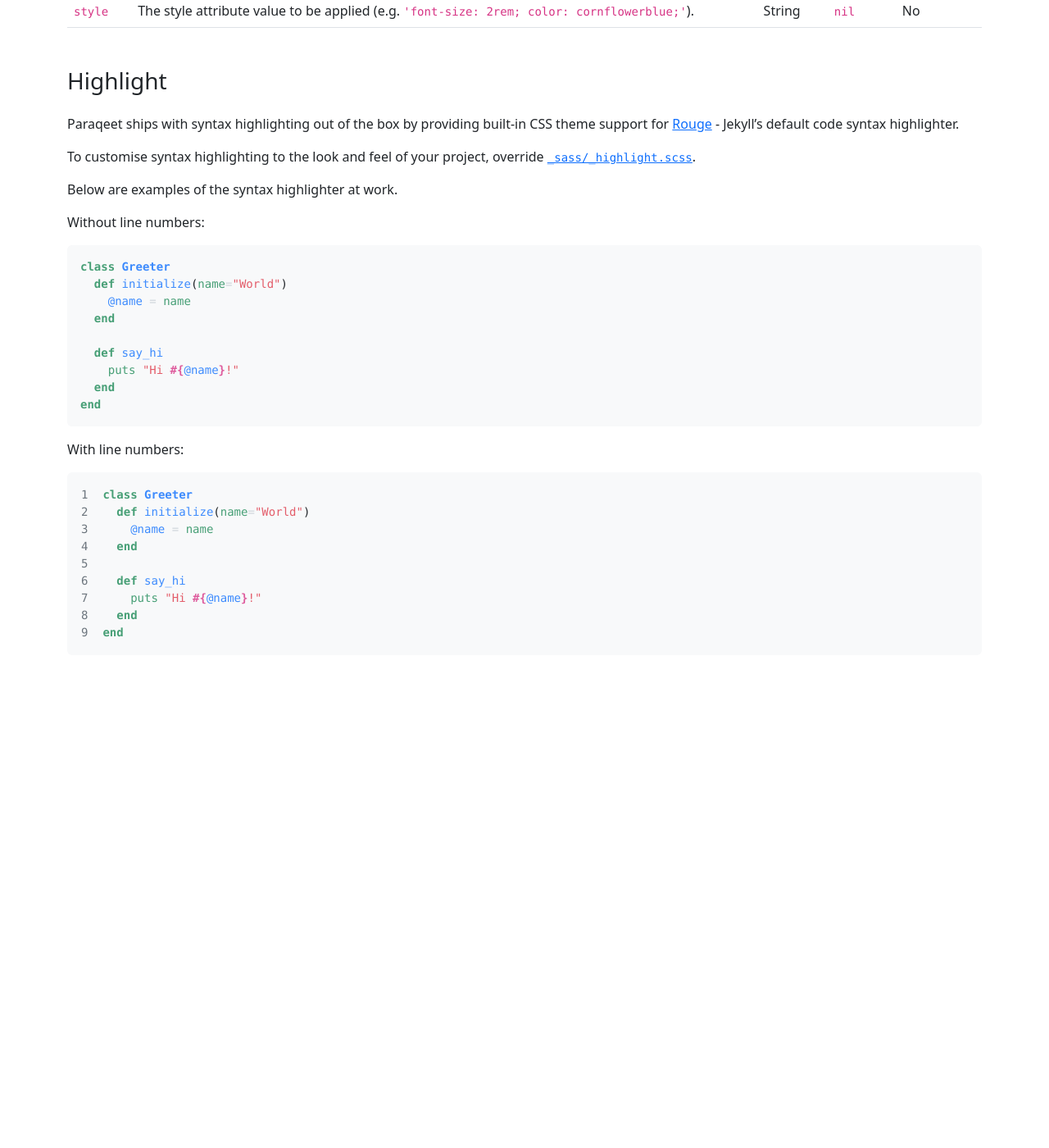
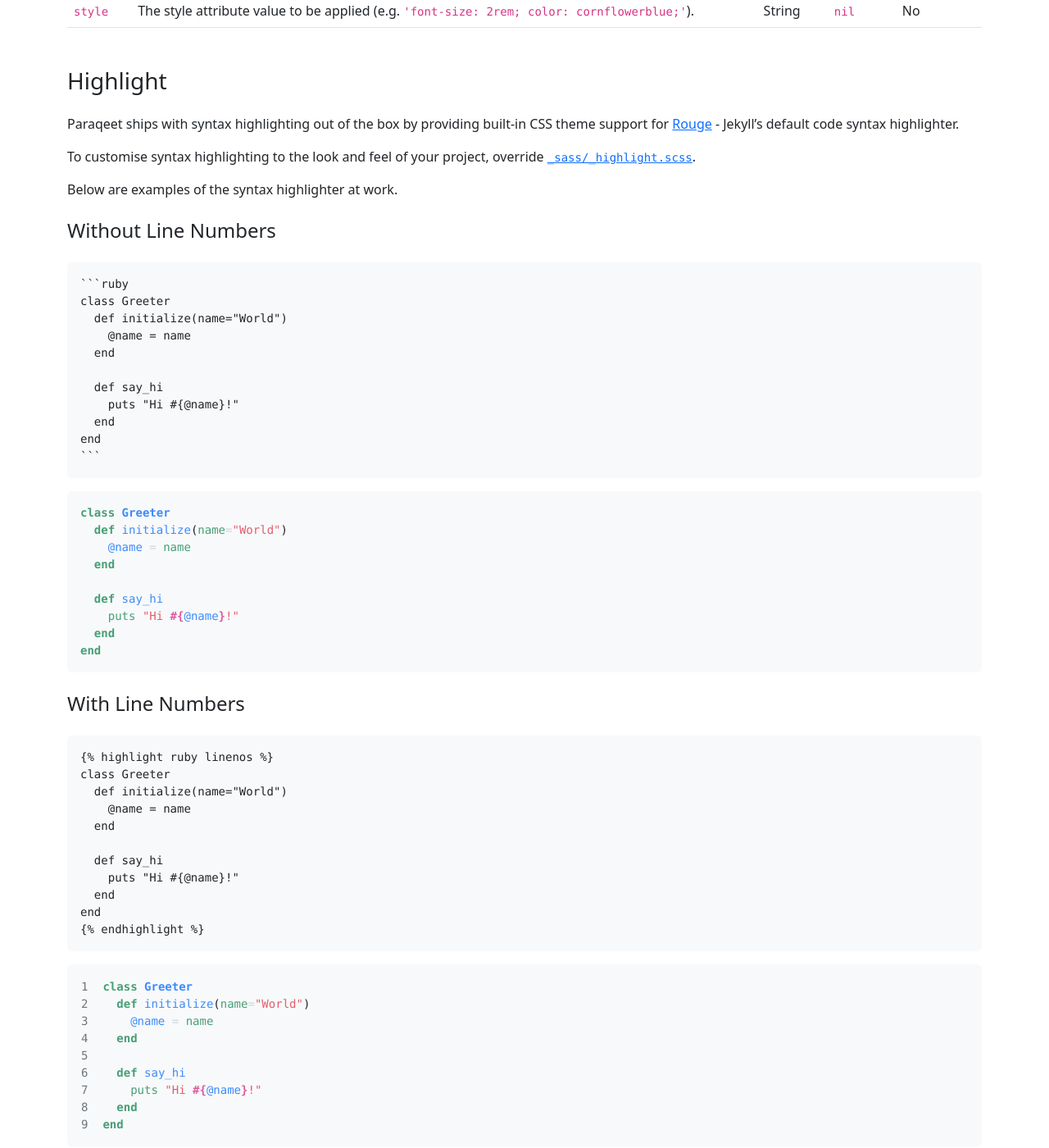
Before and after one commit to signified/paraqeet, a Jekyll site: the page built from index.md, in a window 1280 px wide and 1400 px high, scrolled down 2529 px. Shown: the whole window at 82% size. Built offline with Jekyll 4.4.1, drawn with Linux system fonts in a browser that asks for light colours; our own code applies the rules of GitHub Pages for plain Markdown files; before the commit the page ends 3376 px from its top, so only the background shows below that.

Commit message:
Update index.md

`````diff
--- a/index.md
+++ b/index.md
@@ -137,7 +137,23 @@ To customise syntax highlighting to the look and feel of your project, override
 
 Below are examples of the syntax highlighter at work.
 
-Without line numbers:
+#### Without Line Numbers
+{: .my-4}
+
+````
+```ruby
+class Greeter
+  def initialize(name="World")
+    @name = name
+  end
+
+  def say_hi
+    puts "Hi #{@name}!"
+  end
+end
+```
+````
+{: .mb-3}
 
 ```ruby
 class Greeter
@@ -152,7 +168,23 @@ end
 ```
 {: .mb-3}
 
-With line numbers:
+#### With Line Numbers
+{: .my-4}
+
+```
+{% raw %}{% highlight ruby linenos %}
+class Greeter
+  def initialize(name="World")
+    @name = name
+  end
+
+  def say_hi
+    puts "Hi #{@name}!"
+  end
+end
+{% endhighlight %}{% endraw %}
+```
+{: .mb-3}
 
 {% highlight ruby linenos %}
 class Greeter
`````
